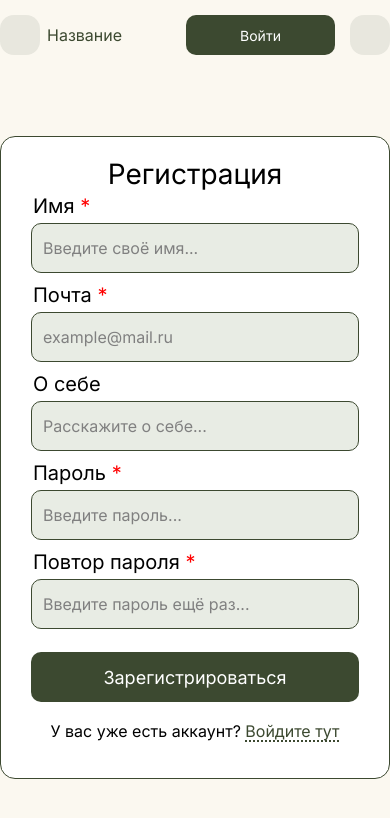
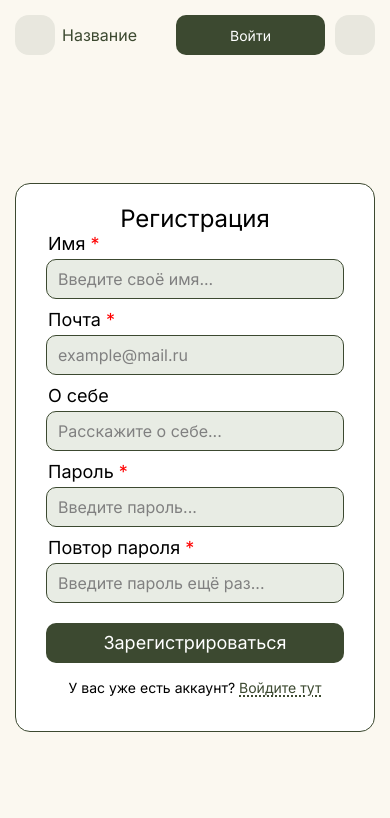
Before and after one commit to FabergeEggs/frontend, a Next.js app: page /signup in a window 390 px wide. Shown: the top 818 px of the page. Built offline with nearby package versions, Linux system fonts and the light colour scheme.

Commit message:
feat(signup page): Made responsible signup page

```diff
--- a/src/app/(auth)/signup/layout.module.css
+++ b/src/app/(auth)/signup/layout.module.css
@@ -6,16 +6,22 @@
 
     max-width: 1140px;
     margin: 0 auto;
+    padding-left: 20px;   /* защита от прилипания к краям */
+    padding-right: 20px;  /* на промежуточных размерах */
 }
 
-@media(max-width: 834px) {
+/* Планшет */
+@media (max-width: 834px) {
     .layout {
-        max-width: 654px;
+        padding-left: 15px;
+        padding-right: 15px;
     }
 }
 
-@media(max-width: 320px) {
+/* Мобильный */
+@media (max-width: 360px) {
     .layout {
-        max-width: 304px;
+        padding-left: 8px;
+        padding-right: 8px;
     }
 }
--- a/src/ui/forms/SignupForm/SignupForm.module.css
+++ b/src/ui/forms/SignupForm/SignupForm.module.css
@@ -10,26 +10,20 @@
     border: 0.5px solid var(--active-dark-color);
     border-radius: 15px;
     box-sizing: border-box;
-    width: 500px;
-    height: 643px;
-    /* padding: 30px; */
+
+    /* width: 500px;
+    height: 643px; */
+    width: 100%;        /* занимает доступное пространство */
+    max-width: 500px;   /* но не больше 500px */
+    /* min-height: 643px;   */
+
     padding-left: 30px;
     padding-right: 30px;
     padding-top: 20px;
     padding-bottom: 20px;
+
 }
 
-@media(max-width: 834px) {
-    .form {
-        width: 430px;
-    }
-}
-
-@media(max-width: 320px) {
-    .form {
-        width: 304px;
-    }
-}
 
 .inputs {
     width: 100%;
@@ -53,3 +47,40 @@
     font-weight: 400;
     font-size: 18px;
 }
+
+@media (max-width: 834px) {
+    .form {
+        max-width: 430px;
+    }
+
+    .submitBtn {
+        height: 40px;
+        font-size: 18px;
+    }
+
+    .title {
+        font-size: 24px;
+    }
+
+    .loginRef {
+        font-size: 14px;
+    }
+}
+
+@media (max-width: 360px) {
+    .form {
+        max-width: 304px;
+    }
+
+    .submitBtn {
+        font-size: 16px;
+    }
+
+    .title {
+        font-size: 20px;
+    }
+
+    .loginRef {
+        font-size: 12px;
+    }
+}
--- a/src/ui/forms/SignupForm/SignupForm.tsx
+++ b/src/ui/forms/SignupForm/SignupForm.tsx
@@ -37,8 +37,8 @@ export default function SignupForm() {
         text="Зарегистрироваться"
         onClick={() => console.log("Registration")}
       />
-      <p>
-        У вас уже есть аккаунт? <TextLink href="/login">Войдите тут</TextLink>
+      <p className={styles.loginRef}>
+        У вас уже есть аккаунт? <TextLink className={styles.loginRef} href="/login">Войдите тут</TextLink>
       </p>
     </form>
   );
--- a/src/ui/global.css
+++ b/src/ui/global.css
@@ -1,4 +1,8 @@
-html, body {margin: 0; height: 100%; overflow: hidden}
+html, body {
+    margin: 0;
+    /* height: 100%;
+    overflow: hidden */
+}
 
 body {
     font-weight: 400;
@@ -14,6 +18,13 @@ body {
 input, textarea, select, button {
     font-family: inherit;
     font-weight: inherit;
+}
+
+input:focus,
+select:focus,
+textarea:focus,
+button:focus {
+    outline: 1px solid black; /* Some browsers make red outline, which is not what our site needs */
 }
 
 .basic-box {
--- a/src/ui/headers/SignupHeader/SignupHeader.module.css
+++ b/src/ui/headers/SignupHeader/SignupHeader.module.css
@@ -10,3 +10,22 @@
     width: 149px;
     margin-right: 15px;
 }
+
+@media (max-width: 834px) {
+    .loginBtn {
+        margin-right: 10px;
+    }
+}
+
+@media (max-width: 360px) {
+    .header {
+        height: 30px;
+    }
+
+    .loginBtn {
+        width: 89px;
+        height: 30px;
+
+        font-size: 12px;
+    }
+}
--- a/src/ui/headers/SignupHeader/SignupHeader.tsx
+++ b/src/ui/headers/SignupHeader/SignupHeader.tsx
@@ -14,7 +14,7 @@ export default function SignupHeader() {
                 <Link href="/login">
                     <GreenButton className={styles.loginBtn} text="Войти"/>
                 </Link>
-                <HeaderIcon />
+                <HeaderIcon className={styles.headerIcon}/>
             </div>
         </header>
     )
--- a/src/ui/images/HeaderIcon/HeaderIcon.module.css
+++ b/src/ui/images/HeaderIcon/HeaderIcon.module.css
@@ -8,3 +8,12 @@
     height: 40px;
     width: 40px;
 }
+
+@media (max-width: 360px) {
+    .icon {
+        height: 30px;
+        width: 30px;
+
+        border-radius: 10px;
+    }
+}
--- a/src/ui/images/HeaderIcon/HeaderIcon.tsx
+++ b/src/ui/images/HeaderIcon/HeaderIcon.tsx
@@ -1,10 +1,10 @@
 import styles from './HeaderIcon.module.css'
 
 /*{image}: {image: string}*/
-export default function HeaderIcon() {
+export default function HeaderIcon({className} : {className?: string}) {
     // Import image
     return (
-        <div className={styles.icon}>
+        <div className={`${styles.icon} ${className ?? ''}`}>
         </div>
     )
 }
--- a/src/ui/inputs/AuthInput/AuthInput.module.css
+++ b/src/ui/inputs/AuthInput/AuthInput.module.css
@@ -6,3 +6,9 @@
 .empty {
     background-color: var(--varity2-color);
 }
+
+@media (max-width: 834px) {
+    .input {
+        height: 40px;
+    }
+}
--- a/src/ui/inputs/LabelledAuthInput/LabelledAuthInput.module.css
+++ b/src/ui/inputs/LabelledAuthInput/LabelledAuthInput.module.css
@@ -6,3 +6,15 @@
 .container {
     width: 100%;
 }
+
+@media (max-width: 834px) {
+    .text {
+        font-size: 18px;
+    }
+}
+
+@media (max-width: 360px) {
+    .text {
+        font-size: 16px;
+    }
+}
--- a/src/ui/inputs/LabelledAuthInput/LabelledAuthInput.tsx
+++ b/src/ui/inputs/LabelledAuthInput/LabelledAuthInput.tsx
@@ -1,6 +1,5 @@
 import styles from "./LabelledAuthInput.module.css";
 import AuthInput from "../AuthInput/AuthInput";
-import AuthInputProps from "../AuthInput/AuthInput";
 
 interface LabelledAuthInputProps {
   type?: "password" | "email" | "text";
@@ -15,10 +14,7 @@ export default function LabelledAuthInput({
   placeholder,
   required,
 }: LabelledAuthInputProps) {
-  let visibility: "visible" | "hidden" = "visible";
-  if (required != null && required == false) {
-    visibility = "hidden";
-  }
+  const visibility = required === false ? 'hidden' : 'visible'
   return (
     <div className={styles.container}>
       <label htmlFor={label}>
--- a/src/ui/links/TextLink/TextLink.tsx
+++ b/src/ui/links/TextLink/TextLink.tsx
@@ -2,10 +2,10 @@ import styles from './TextLink.module.css'
 import Link from "next/link"
 
 
-export default function TextLink({href, children}: {href: string, children: React.ReactNode}) {
+export default function TextLink({className, href, children}: {className?: string, href: string, children: React.ReactNode}) {
     return (
         <Link className={styles.link} href={href}>
-            {children}
+            <span className={className}>{children}</span>
         </Link>
     )
 }
```
